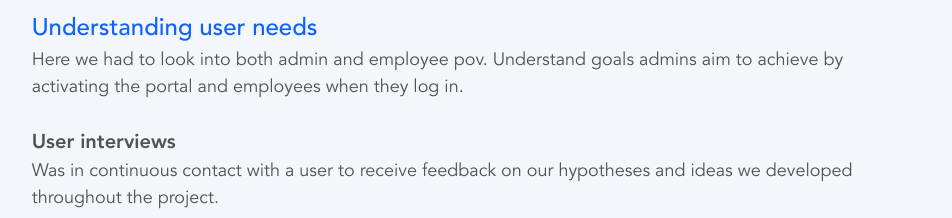
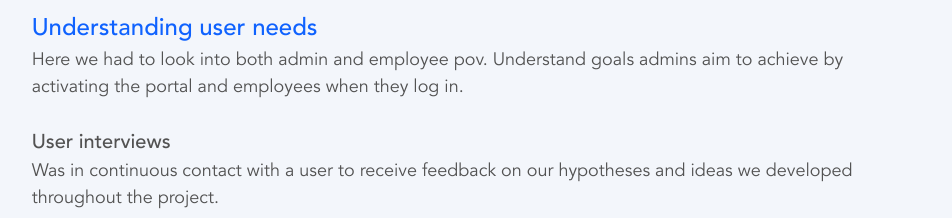
Before and after one commit to Rishab2000/Design-Portfolio, a React (Create React App) app: page /#/self-service-portal in a window 1280 px wide. Shown: the part 2800-3018 px from the top of the page, without its empty margins (75-1027 px from the left). Built offline with nearby package versions, Linux system fonts and the light colour scheme.

Commit message:
self service portal

```diff
--- a/src/content/selfServicePortal/selfServicePortal.js
+++ b/src/content/selfServicePortal/selfServicePortal.js
@@ -182,7 +182,7 @@ const SelfServicePortal = (props) => {
               when they log in.
               <br />
               <br />
-              <span className="text-xl font-avenir-bold">
+              <span className="text-xl font-avenir-medium">
                 User interviews
               </span>
               <br />
```
